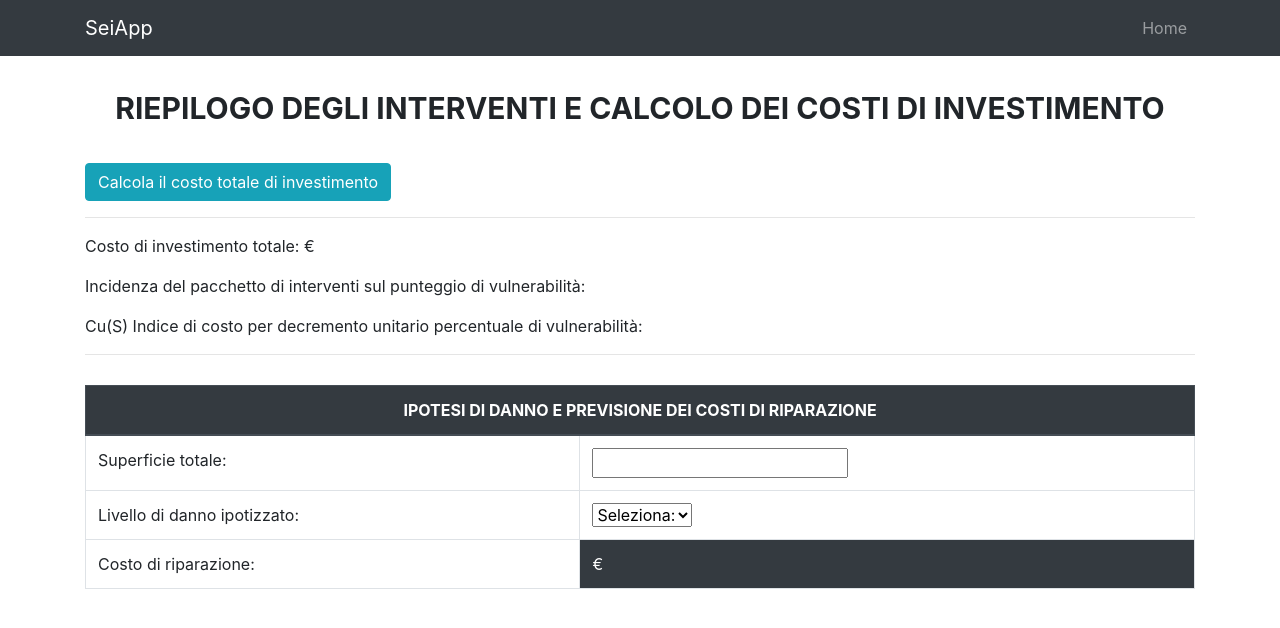
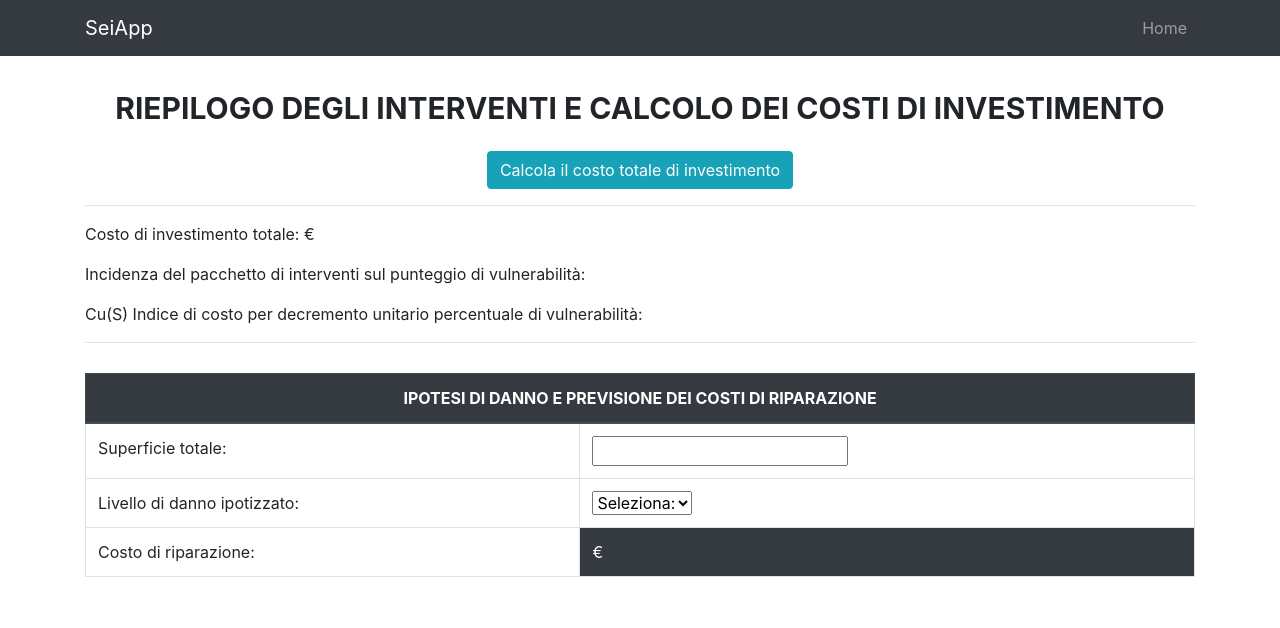
Before and after one commit to MetalGandix/ProjectSeiApp, an Angular app in the folder front-end-seiapp/: page /riepilogo-costi in a window 1280 px wide. Shown: the top 628 px of the page. Built offline with nearby package versions, Linux system fonts and the light colour scheme.

Commit message:
sistemato bug grafico riepilogo costi e box punteggio mcdm

```diff
--- a/front-end-seiapp/src/app/mcdm/mcdm.component.css
+++ b/front-end-seiapp/src/app/mcdm/mcdm.component.css
@@ -22,10 +22,17 @@
     margin-left: 0;
     border: 1px solid #999;
     }
-    .floatLeft { width: 50%; float: left; }
+    .floatLeft { width: 50%; float: left; inline-size: fit-content; text-align: center; }
     .floatRight {width: 50%; float: right; }
-    .container { overflow: hidden; }
+    .container { overflow: hidden; display: block;}
 
     .pulsante{
         text-align: center;
     }
+    #boxPunteggio {
+      border: 1px solid;
+      padding: 10px;
+      box-shadow: 5px 10px  #228b22;
+      width: 288px;
+      margin: auto;
+    }
--- a/front-end-seiapp/src/app/riepilogo-costi/riepilogo-costi.component.css
+++ b/front-end-seiapp/src/app/riepilogo-costi/riepilogo-costi.component.css
@@ -7,7 +7,14 @@
 }
 .pulsante1{
     text-align: center;
+    margin-top: 20px;
 }
 .verde{
     color: #228b22;
 }
+.tabella{
+    margin-right: auto;
+    margin-left: auto;
+    width: fit-content;
+    text-align: center;
+}
--- a/front-end-seiapp/src/app/riepilogo-costi/riepilogo-costi.component.html
+++ b/front-end-seiapp/src/app/riepilogo-costi/riepilogo-costi.component.html
@@ -7,7 +7,8 @@
         <p><b>RIEPILOGO DEGLI INTERVENTI E CALCOLO DEI COSTI DI INVESTIMENTO</b></p>
     </div>
 
-    <table class="table table-bordered">
+    <div class="tabella">
+    <table class="table table-bordered" style="display: contents;">
         <tr *ngFor="let elemento of interventi; index as j">
             <thead class="thead-dark">
                 <th>
@@ -40,14 +41,15 @@
             </tbody>
         </tr>
     </table>
-    <div class="pulante1">
+</div>
+    <div class="pulsante1">
         <button class="btn btn-info" style="align-content: center;" (click)="calcolaInvestimentoTotale()">
             Calcola il costo totale di investimento
         </button>
 
-<hr>
+    </div>
 
-    </div>
+    <hr>
     <p>
         Costo di investimento totale: {{totale | number: '1.0-2'}}€
     </p>
```
